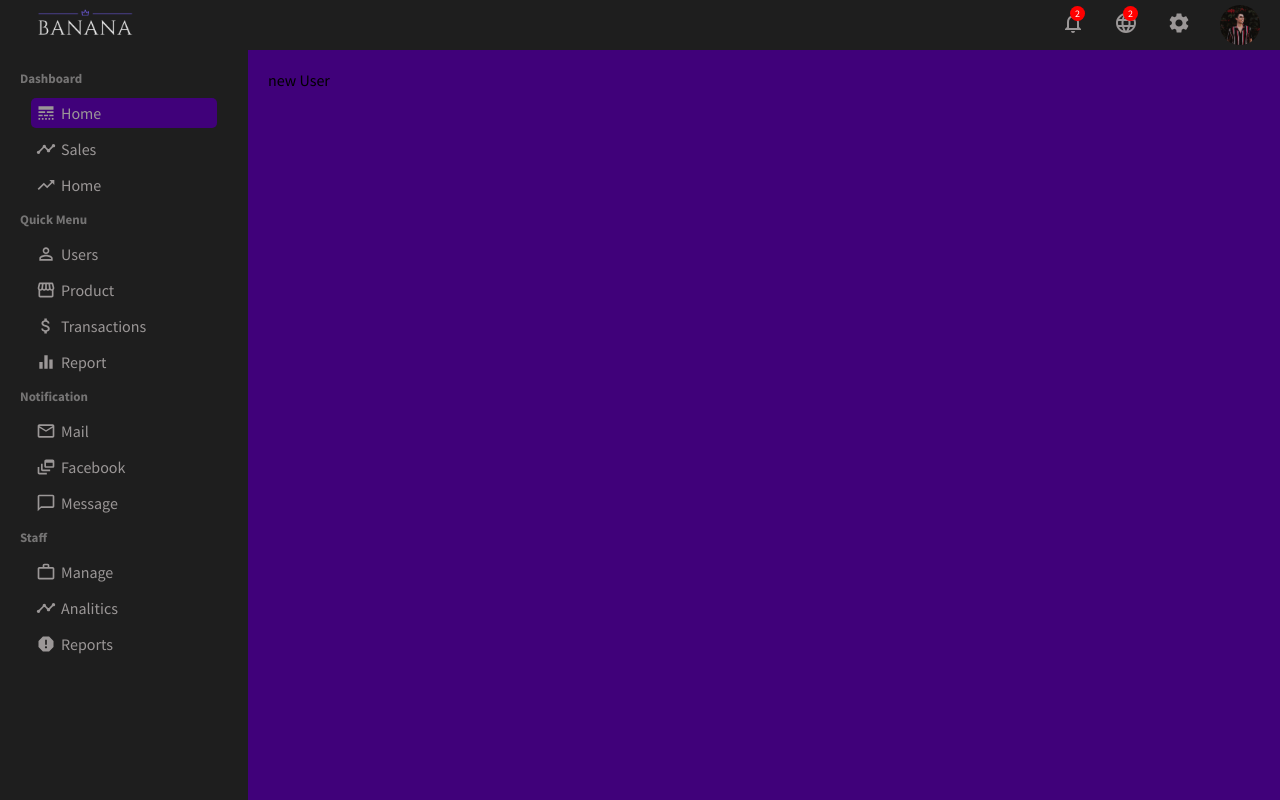
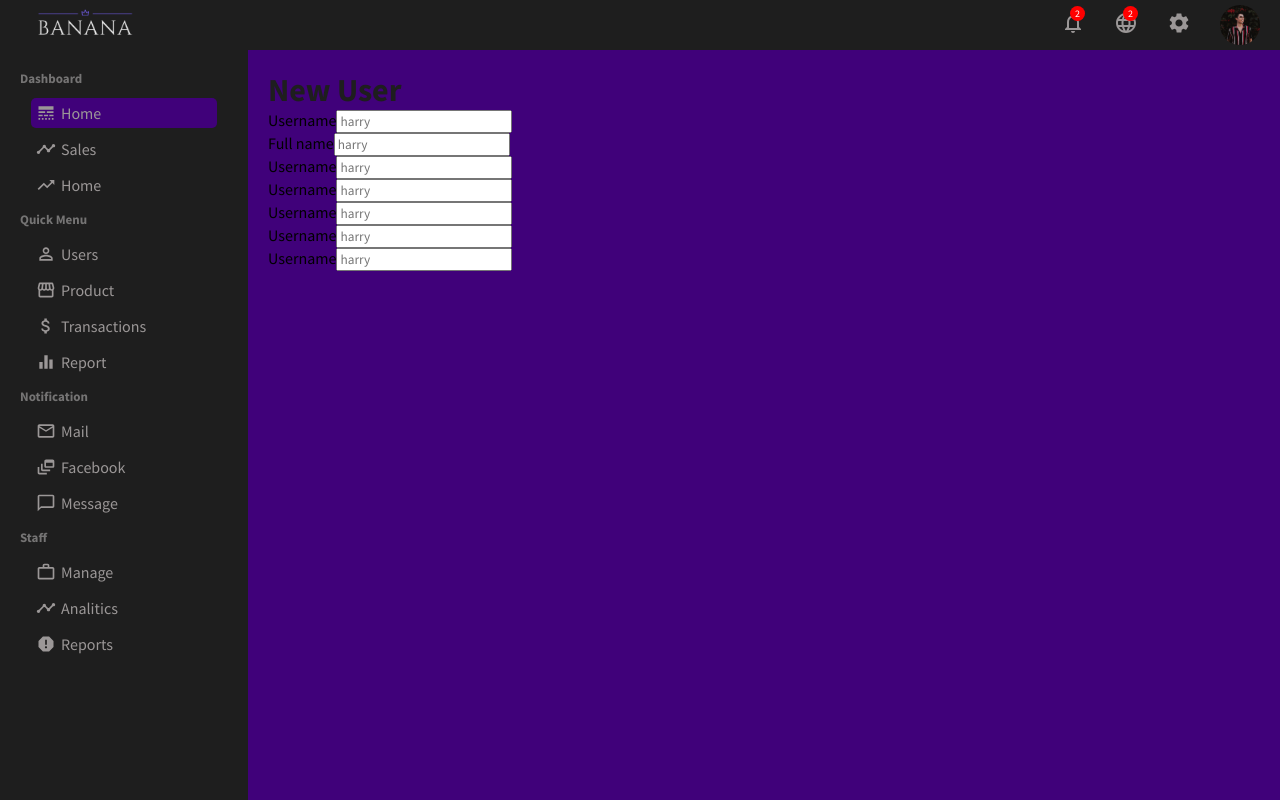
Before and after one commit to malekaridhi/ecommerceMern, a React (Create React App) app in the folder admin/: page /newUser in a window 1280 px wide. Built offline with nearby package versions, Linux system fonts and the light colour scheme.

Commit message:
user edit page

```diff
--- a/admin/src/pages/newUser/NewUser.jsx
+++ b/admin/src/pages/newUser/NewUser.jsx
@@ -4,7 +4,37 @@ import "./newUser.css"
 const NewUser = () => {
     return (
         <div className="newUser">
-           new User
+           <h1 className="userTitle">New User</h1>
+           <form  className="newUserForm">
+               <div className="newUserItem">
+                   <label>Username</label>
+                   <input type="text" placeholder='harry'/>
+               </div>
+               <div className="newUserItem">
+                   <label>Full name</label>
+                   <input type="text" placeholder='harry'/>
+               </div>
+               <div className="newUserItem">
+                   <label>Username</label>
+                   <input type="text" placeholder='harry'/>
+               </div>
+               <div className="newUserItem">
+                   <label>Username</label>
+                   <input type="text" placeholder='harry'/>
+               </div>
+               <div className="newUserItem">
+                   <label>Username</label>
+                   <input type="text" placeholder='harry'/>
+               </div>
+               <div className="newUserItem">
+                   <label>Username</label>
+                   <input type="text" placeholder='harry'/>
+               </div>
+               <div className="newUserItem">
+                   <label>Username</label>
+                   <input type="text" placeholder='harry'/>
+               </div>
+           </form>
         </div>
      );
 }
```
